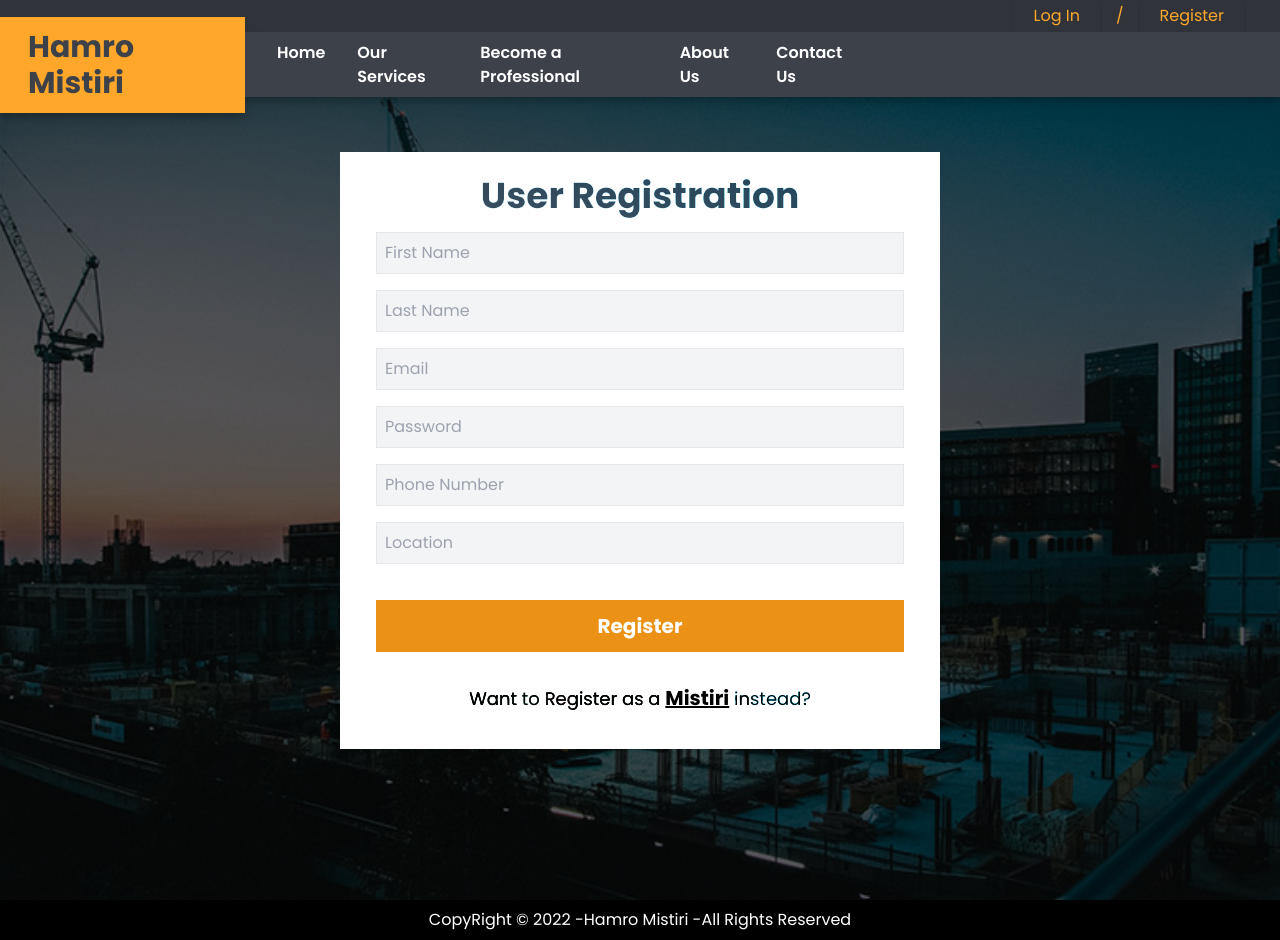
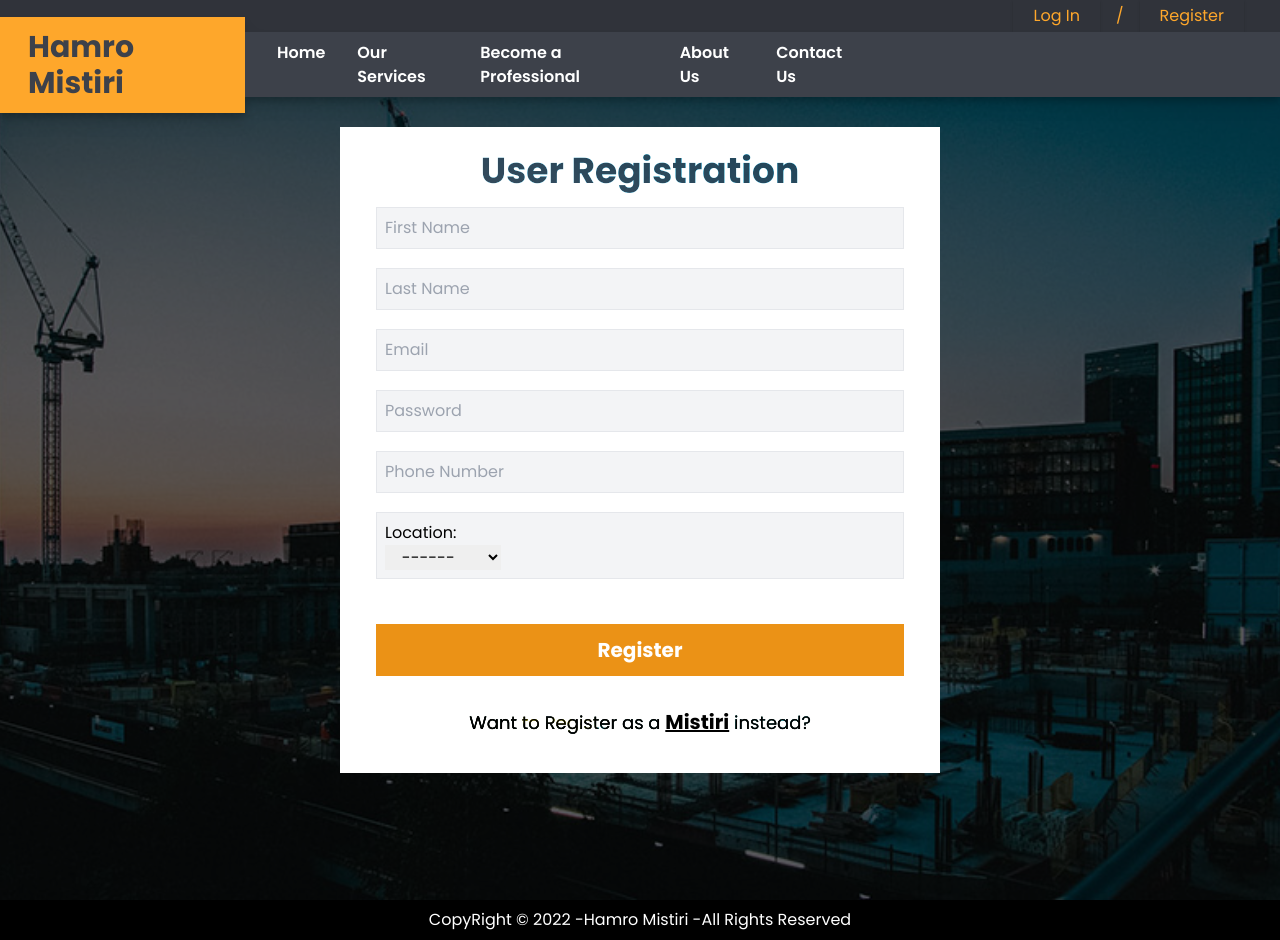
Before and after one commit to UdeshyaGhimire/Hamro-Mistiri-frontend, a React (Create React App) app: page /registeruser in a window 1280 px wide. Built offline with nearby package versions, Linux system fonts and the light colour scheme.

Commit message:
complete user registration with validation

```diff
--- a/src/components/pages/RegisterMistiri.js
+++ b/src/components/pages/RegisterMistiri.js
@@ -45,7 +45,7 @@ function RegisterMistiri() {
 
 
 
-  //spinner
+
 
 
   let formSubmissionPreventionFlag = false;
--- a/src/components/pages/RegisterUser.js
+++ b/src/components/pages/RegisterUser.js
@@ -1,7 +1,201 @@
 import React from 'react';
-import Building from '../../assets/building.jpg'
+import Building from '../../assets/building.jpg';
+import axios from 'axios';
+import Suggestion from './Suggestion';
+import validateEmail from './Utility';
+import SuccessText from './SuccessText';
+import LoadingIcons from 'react-loading-icons';
 
 function RegisterUser() {
+
+  //form data
+  const [firstName, setFirstName] = React.useState('');
+  const [lastName, setLastName] = React.useState('');
+  const [email, setEmail] = React.useState('');
+  const [password, setPassword] = React.useState('');
+  const [phoneNumber, setPhoneNumber] = React.useState('');
+  const [location, setLocation] = React.useState('');
+
+  //error message
+  const [firstNameErrorMessage, setFirstNameErrorMessage] = React.useState([]);
+  const [lastNameErrorMessage, setLastNameErrorMessage] = React.useState([]);
+  const [emailErrorMessage, setEmailErrorMessage] = React.useState([]);
+  const [passwordErrorMessage, setPasswordErrorMessage] = React.useState([]);
+  const [phoneNumberErrorMessage, setPhoneNumberErrorMessage] = React.useState([]);
+  const [locationErrorMessage, setLocationErrorMessage] = React.useState([]);
+
+  const [postErrorMessage, setPostErrorMessage] = React.useState([]);
+
+  //Buffer
+  const [creatingSignal, setCreatingSignal] = React.useState(false);
+
+  //successMessage
+
+  const [trueValue, setTrueValue] = React.useState([]);
+
+
+  let formSubmissionPreventionFlag = false;
+
+  const clearFields = () => {
+    setFirstName("");
+    setLastName("");
+    setEmail("");
+    setPassword("");
+    setPhoneNumber("");
+    setLocation("");
+  }
+
+  const handleFirstNameChange = (event) => {
+    const firstNameData = event.target.value;
+    setFirstNameErrorMessage("");
+    setFirstName(firstNameData);
+    if (firstNameData.trim() === "") {
+      setFirstNameErrorMessage("First Name onclick cant Be Empty");
+    }
+  };
+
+  const handleLastNameChange = (event) => {
+    const lastNameData = event.target.value;
+    setLastNameErrorMessage("");
+    setLastName(lastNameData);
+    if (lastNameData.trim() === "") {
+      setLastNameErrorMessage("Last Name cant Be Empty");
+    }
+  };
+
+  const handleEmail = (event) => {
+    const emailData = event.target.value;
+    setEmailErrorMessage("");
+    setEmail(emailData);
+    if (emailData.trim() === "") {
+      setEmailErrorMessage("Email cant Be Empty");
+    }
+  };
+
+
+  const handlePassword = (event) => {
+    const passwordData = event.target.value;
+    setPasswordErrorMessage("");
+    setPassword(passwordData);
+    if (passwordData.trim() === "") {
+      setPasswordErrorMessage("Password cant Be Empty");
+    }
+  };
+
+
+  const handlePhoneNumber = (event) => {
+    const phoneNumberData = event.target.value;
+    setPhoneNumberErrorMessage("");
+    setPhoneNumber(phoneNumberData);
+    if (phoneNumberData.trim() === "") {
+      setPhoneNumberErrorMessage("Phone number cant Be Empty");
+    }
+  };
+
+  const handleLocation = (event) => {
+    const locationData = event.target.value;
+    setLocationErrorMessage("");
+    setLocation(locationData);
+    if (locationData.trim() === "") {
+      setLocationErrorMessage("Location cant Be Empty");
+    }
+  };
+
+
+  //form onSubmit function
+
+  const handleForm = (event) => {
+    setCreatingSignal(true);
+    event.preventDefault();
+
+    if (firstNameErrorMessage !== '' || lastNameErrorMessage !== '') {
+      formSubmissionPreventionFlag = true;
+      setCreatingSignal(false);
+    }
+
+    // console.log("The name from the state is " + firstName + " hello");
+    // console.log(firstName === '');
+
+    if (firstName === '') {
+      formSubmissionPreventionFlag = true;
+      setFirstNameErrorMessage("First Name Cant Be Empty.");
+      setCreatingSignal(false);
+    }
+
+    if (lastName === '') {
+      formSubmissionPreventionFlag = true;
+      setLastNameErrorMessage("Last Name Cant Be Empty.");
+    }
+
+    if (password === '') {
+      formSubmissionPreventionFlag = true;
+      setPasswordErrorMessage("Password cannot be empty.");
+      setCreatingSignal(false);
+    }
+
+    if (validateEmail(email) === false) {
+      formSubmissionPreventionFlag = true;
+      if (email === '') {
+        setEmailErrorMessage("Email Cant be Empty");
+
+      } else {
+        setEmailErrorMessage("Please enter correct email");
+      }
+      setCreatingSignal(false);
+    }
+
+    if ((/^\d{10}$/.test(phoneNumber)) === false) {
+      formSubmissionPreventionFlag = true;
+      if (phoneNumber === '') {
+        setPhoneNumberErrorMessage("Phone Number Cant be empty");
+
+      } else {
+        setPhoneNumberErrorMessage("Please enter correct phone number");
+      }
+      setCreatingSignal(false);
+    }
+    if (location === '') {
+      formSubmissionPreventionFlag = true;
+      setLocationErrorMessage("Location cannot be empty.");
+      setCreatingSignal(false);
+    }
+    if (formSubmissionPreventionFlag === false) {
+      axios.post('http://localhost:8080/registerCustomer', {
+        "firstName": firstName,
+        "lastName": lastName,
+        "email": email,
+        "password": password,
+        "phoneNo": phoneNumber,
+        "location": location
+      })
+        .then(response => {
+          // loading =false;
+          console.log(response)
+          if (response.status === 200) {
+            setTrueValue("The form data is successfully submited");
+            console.log("The form data is successfully submited ");
+            clearFields();
+          }
+          else {
+            console.log(response.data);
+            console.log(response.data.message);
+          }
+          setCreatingSignal(false);
+        })
+        .catch(error => {
+          // loading = false;
+          console.log("error cacthed");
+          console.log(error.response)
+          setPostErrorMessage(error.response.data.message)
+          setCreatingSignal(false);
+        });
+    }
+  };
+
+
+
+
+
   return (
     // background
 
@@ -9,45 +203,77 @@ function RegisterUser() {
     <div className='relative w-full h-[900px] bg-zinc-900/80'>
       <img className='absolute w-full h-full object-cover mix-blend-overlay' src={Building} alt="/" />
       <div className='flex justify-center items-center h-full'>
-           {/* Form */}
+        {/* Form */}
 
-        <form className='max-w-[600px] w-full mx-auto bg-white p-9 pt-2'>
+        <form className='max-w-[600px] w-full mx-auto bg-white p-9 pt-2' onSubmit={handleForm}>
           <h2 className='text-4xl text-[#30333a]  font-bold text-center py-4'>User Registration</h2>
 
 
           <div className='flex flex-col mb-4'>
-            <input className='border relative bg-gray-100 p-2 ' placeholder="First Name" type="text" />
+            <input className='border relative bg-gray-100 p-2 ' placeholder="First Name" type="text" name='firstName' value={firstName} onChange={handleFirstNameChange} />
+            <Suggestion errorMessage={firstNameErrorMessage} />
           </div>
 
           <div className='flex flex-col mb-4'>
-            <input className='border relative bg-gray-100 p-2 ' placeholder="Last Name" type="text" />
+            <input className='border relative bg-gray-100 p-2 ' placeholder="Last Name" type="text" name='lastName' value={lastName} onChange={handleLastNameChange} />
+            <Suggestion errorMessage={lastNameErrorMessage} />
           </div>
 
 
 
           <div className='flex flex-col mb-4'>
-            <input className='border relative bg-gray-100 p-2 ' placeholder="Email" type="email" />
+            <input className='border relative bg-gray-100 p-2 ' placeholder="Email" type="email" name='email' value={email} onChange={handleEmail} />
+            <Suggestion errorMessage={emailErrorMessage} />
           </div>
 
           <div className='flex flex-col mb-4'>
-            <input className='border relative bg-gray-100 p-2 ' placeholder="Password" type="password" />
+            <input className='border relative bg-gray-100 p-2 ' placeholder="Password" type="password" name='password' value={password} onChange={handlePassword} />
+            <Suggestion errorMessage={passwordErrorMessage} />
           </div>
 
           <div className='flex flex-col mb-4'>
-            <input className='border relative bg-gray-100 p-2 ' placeholder="Phone Number" type="number" />
+            <input className='border relative bg-gray-100 p-2 ' placeholder="Phone Number" type="number" name='phoneNo' value={phoneNumber} onChange={handlePhoneNumber} />
+            <Suggestion errorMessage={phoneNumberErrorMessage} />
           </div>
 
-          <div className='flex flex-col mb-4'>
-            <input className='border relative bg-gray-100 p-2 ' placeholder="Location" type="text" />
+
+          <div className='flex flex-col mb-4 '>
+            <div className='border relative bg-gray-100 p-2 text-left'>
+              Location:
+              <div className='text-base '>
+                <select name='loaction' onChange={handleLocation} value={location}>
+                  <option value="">&nbsp;&nbsp;&nbsp;------</option>
+                  <option value="kathmandu">Kathmandu</option>
+                  <option value="lalitpur">Lalitpur</option>
+                  <option value="bhaktapur">Bhaktapur</option>
+                  <option value="biratnagar">Biratnagar</option>
+                  <option value="birgunj">Birgunj</option>
+                  <option value="dharan">Dharan</option>
+                </select>
+              </div>
+            </div>
+            <Suggestion errorMessage={locationErrorMessage} />
+            <Suggestion errorMessage={postErrorMessage} />
+            <SuccessText errorMessage={trueValue} />
           </div>
 
 
 
-
-          <button className='w-full py-3 mt-5 text-xl font-bold bg-[#eb9216] hover:bg-[#fcb858] relative text-white capitalize hover:uppercase'>
-            Register
-          </button>
-            {/* Link to mistiri login */}
+          {creatingSignal ?
+            <LoadingIcons.Oval stroke='#6ced07'
+              fill="#06bcee"
+              fillOpacity={5}
+              height="3em"
+              speed={1}
+              strokeOpacity={6}
+              strokeWidth={5}
+            />
+            :
+            <button className='w-full py-3 mt-5 text-xl font-bold bg-[#eb9216] hover:bg-[#fcb858] relative text-white capitalize hover:uppercase'>
+              Register
+            </button>
+          }
+          {/* Link to mistiri login */}
 
           <p className='text-lg text-center mt-8'>Want to Register as a <a className='text-xl font-bold relative text-black hover:text-[#fcb858] underline hover:decoration-solid  capitalize hover:uppercase' href="RegisterMistiri">Mistiri</a> instead?</p>
 
```
